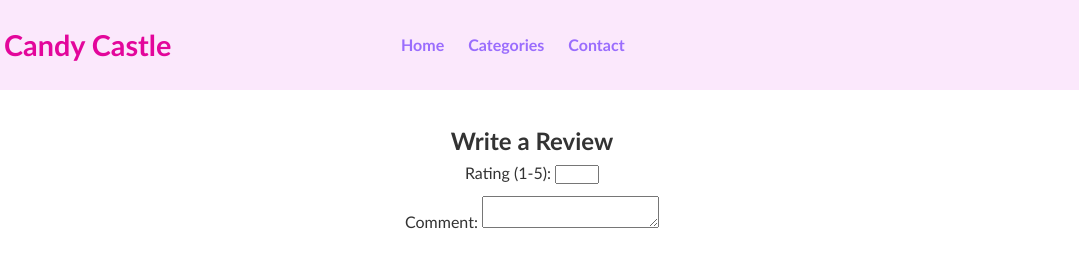
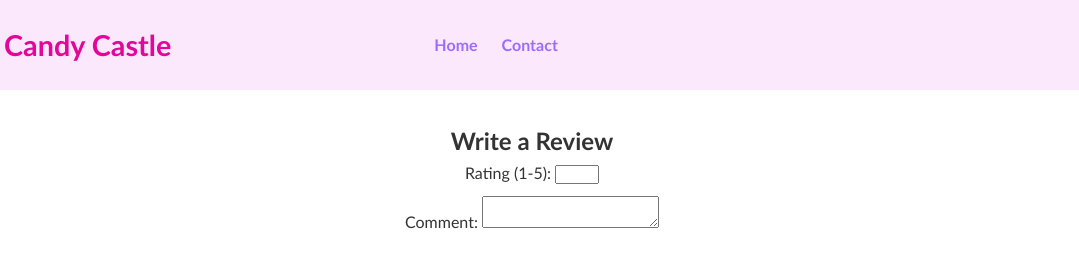
Before and after one commit to VictorySolo/candy-castle, a website: page frontend/review.html in a window 1280 px wide. Shown: the top 261 px of the page, 108-1187 px from the left. Drawn offline with Linux system fonts and the light colour scheme; no server answers.

Commit message:
categories menu option

```diff
--- a/frontend/review.html
+++ b/frontend/review.html
@@ -24,7 +24,7 @@
       <nav id="navigation">
         <ul>
           <li><a href="/">Home</a></li>
-          <li><a href="/categories">Categories</a></li>
+          <li id="categories-menu" style="display: none;"><a href="/categories.html">Categories</a></li> <!-- Hidden by default -->
           <li><a href="/contact">Contact</a></li>
         </ul>
       </nav>
```
